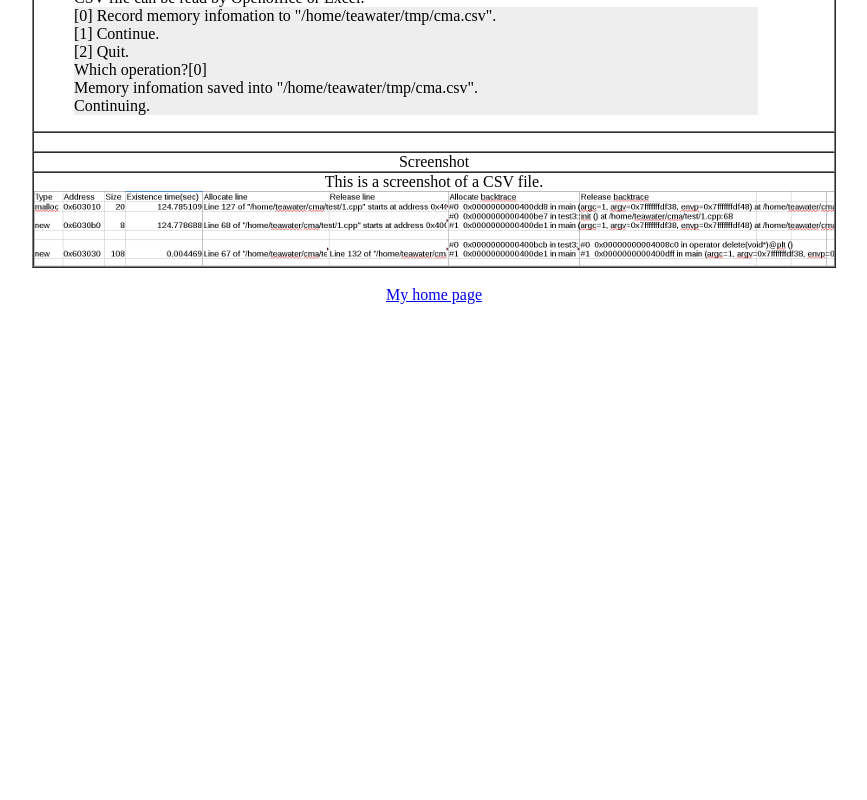
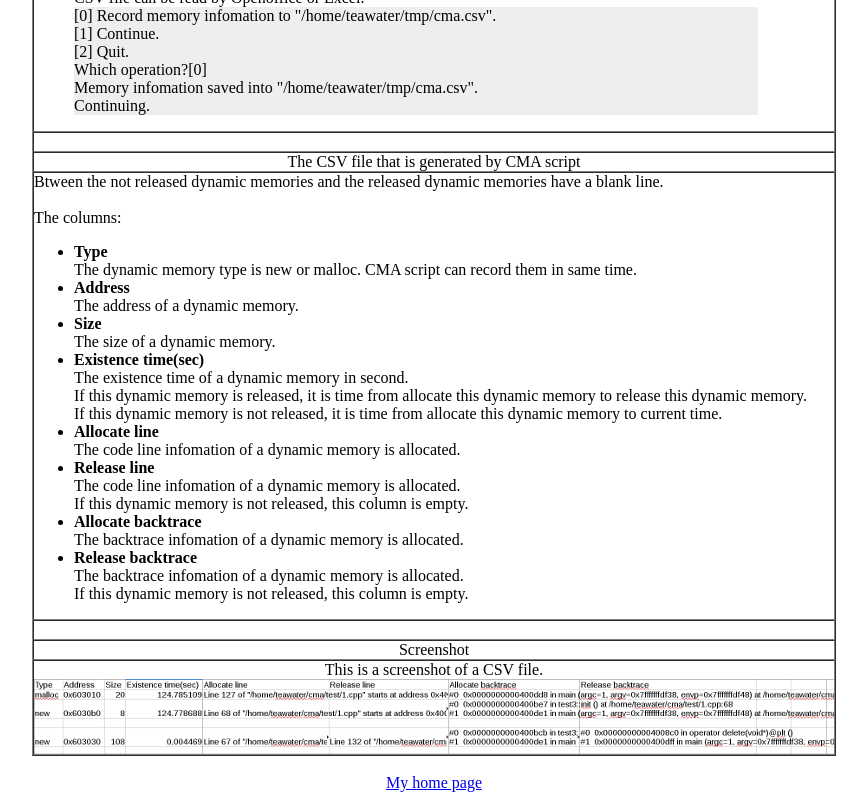
Before and after one commit to teawater/cma, a plain HTML site: page index.html in a window 1280 px wide. Shown: the part 645-1445 px from the top of the page, without its empty margins (206-1073 px from the left). Before the commit the page ends 957 px from the top, so only its background shows below. Drawn offline with Linux system fonts and the light colour scheme.

Commit message:
Add "The CSV file that is generated by CMA script".

```diff
--- a/index.html
+++ b/index.html
@@ -178,6 +178,65 @@ Continuing.
 </tr>
 
 
+
+<tr align="center">
+<td style="vertical-align: top;"><br>
+</td>
+</tr>
+
+<tr align="center">
+<td style="vertical-align: top;">The CSV file that is generated by CMA script<br>
+</td>
+</tr>
+
+<tr>
+<td style="vertical-align: top;">
+Btween the not released dynamic memories and the released dynamic memories have a blank line.<br><br>
+
+The columns:
+<ul>
+<li>
+<b>Type</b><br>
+The dynamic memory type is new or malloc.  CMA script can record them in same time.
+</li>
+<li>
+<b>Address</b><br>
+The address of a dynamic memory.
+</li>
+<li>
+<b>Size</b><br>
+The size of a dynamic memory.
+</li>
+<li>
+<b>Existence time(sec)</b><br>
+The existence time of a dynamic memory in second.<br>
+If this dynamic memory is released, it is time from allocate this dynamic memory to release this dynamic memory.<br>
+If this dynamic memory is not released, it is time from allocate this dynamic memory to current time.<br>
+</li>
+<li>
+<b>Allocate line</b><br>
+The code line infomation of a dynamic memory is allocated.
+</li>
+<li>
+<b>Release line</b><br>
+The code line infomation of a dynamic memory is allocated.<br>
+If this dynamic memory is not released, this column is empty.
+</li>
+<li>
+<b>Allocate backtrace</b><br>
+The backtrace infomation of a dynamic memory is allocated.
+</li>
+<li>
+<b>Release backtrace</b><br>
+The backtrace infomation of a dynamic memory is allocated.<br>
+If this dynamic memory is not released, this column is empty.
+</li>
+</ul>
+</td>
+</tr>
+
+
+
 <tr align="center">
 <td style="vertical-align: top;"><br>
 </td>
```
Also changed, not shown: indexcn.html (+53 -0 lines).
